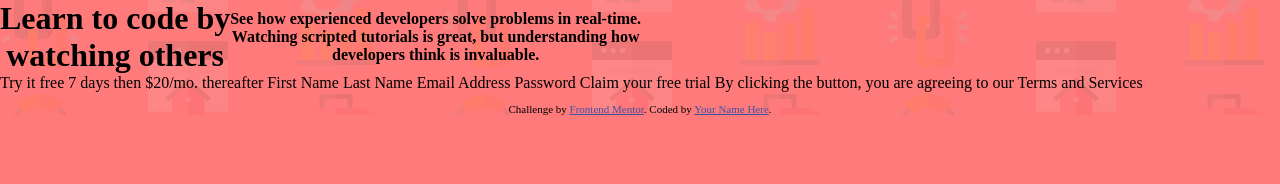
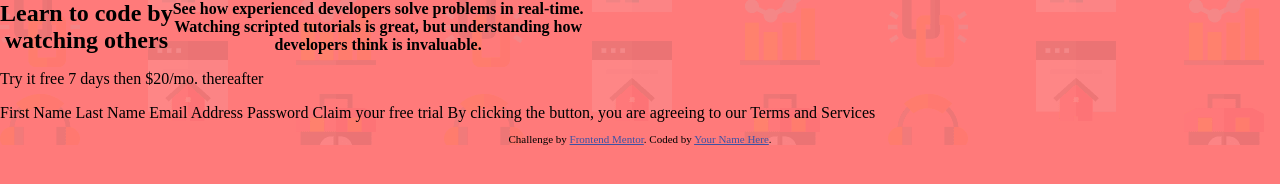
Before and after one commit to FrankGrillo1991/intro-component-with-signup-form-master, a plain HTML site: page intro-component-with-signup-form-master/index.html in a window 1280 px wide. Drawn offline with Linux system fonts and the light colour scheme; files that its build step writes are made by us from their sources; files whose address does not match are found by name.

Commit message:
Update index.html

```diff
--- a/intro-component-with-signup-form-master/index.html
+++ b/intro-component-with-signup-form-master/index.html
@@ -18,11 +18,18 @@
 
   <main>
 
+    <section class="container">
+
+      <section class="main-text"></section>
  <h1>Learn to code by<br>watching others</h1>
 
   <h4>See how experienced developers solve problems in real-time.<br> Watching scripted tutorials is great,
   but understanding how<br>developers think is invaluable.</h4>
-  Try it free 7 days then $20/mo. thereafter
+  <section class="form-ad">
+  <p class="ad-text"><b></b>Try it free 7 days</b> then $20/mo. thereafter</p>
+    </section>
+  </section>
+
 
   First Name
   Last Name
```
